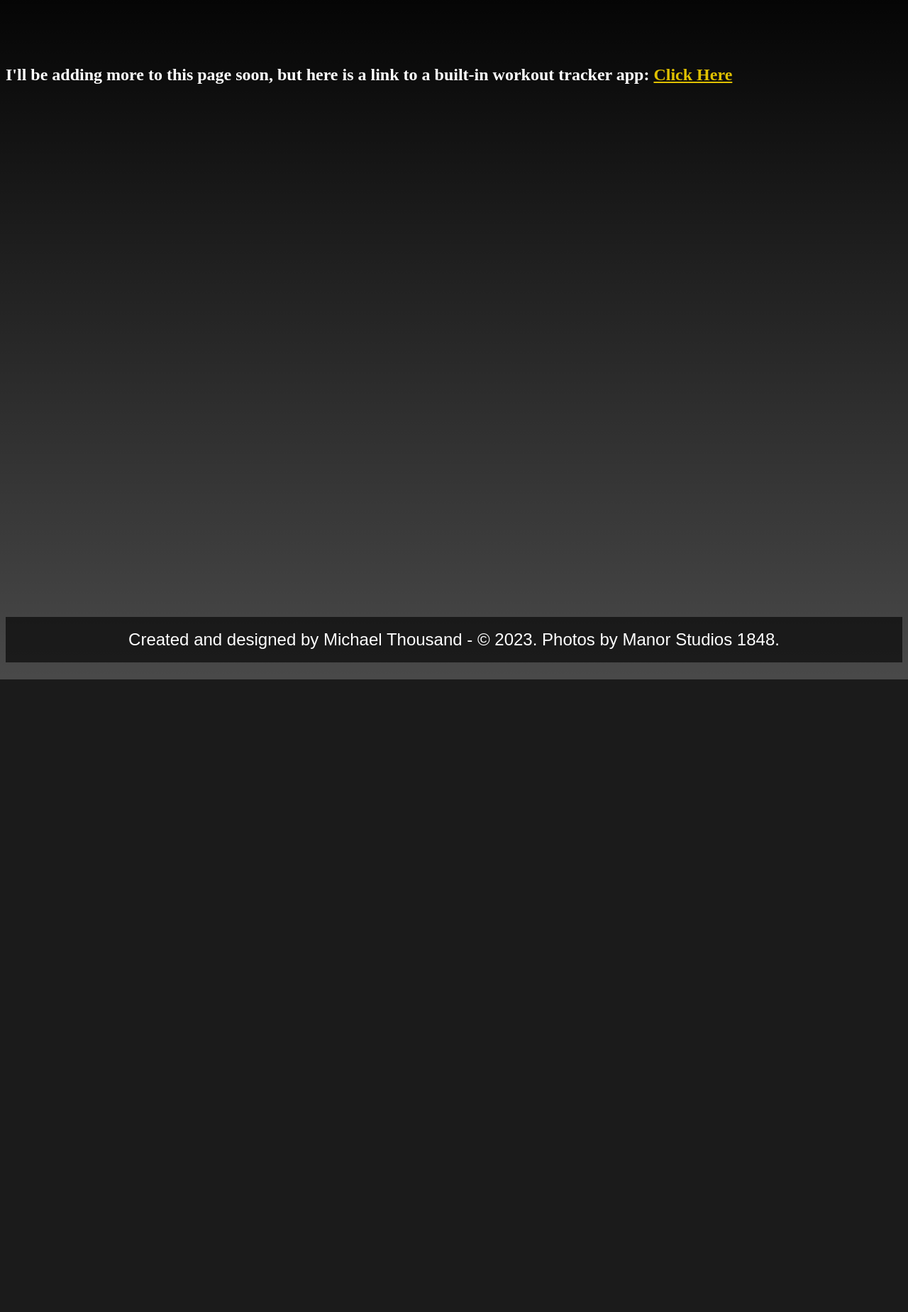
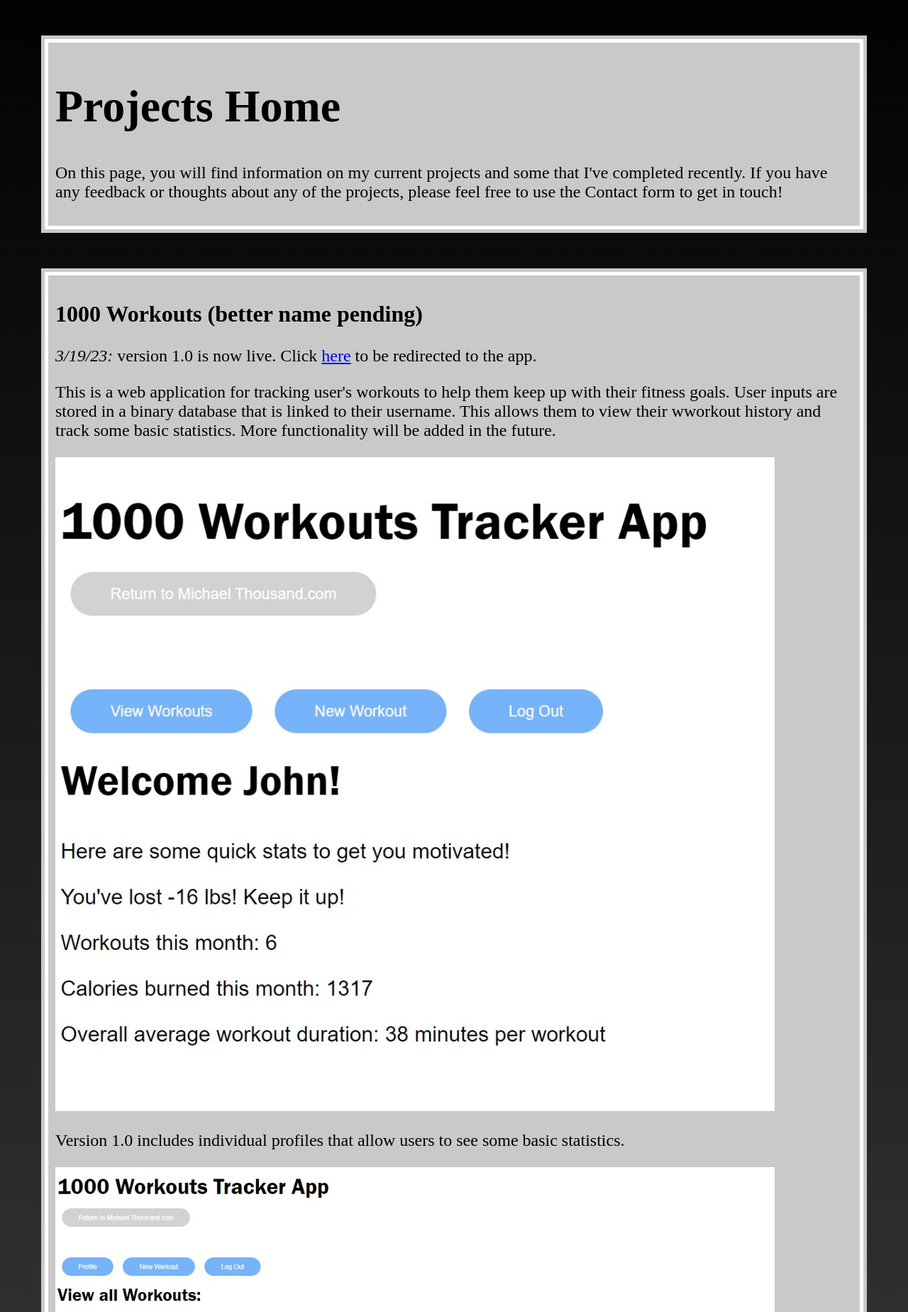
Before and after one commit to michaelthousand/Personal-Website, a Django app: template mainsite/templates/mainsite/projects.html in a window 1280 px wide. Shown: the part 72-1920 px from the top of the page at 71% size. Before the commit the page ends 1029 px from the top, so only its background shows below. Run offline with Django 4.2, Linux system fonts and the light colour scheme; the template is opened without the code that fills it, so the values that code supplies are empty; some libraries are stand-ins or nearby versions.

Commit message:
additional details added

```diff
--- a/mainsite/static/mainsite/style.css
+++ b/mainsite/static/mainsite/style.css
@@ -30,15 +30,13 @@ footer{
   background-color: #0000009f;
   line-height: 4rem;
   margin-bottom: 0px;
-    margin-top: 750px;
+  margin-top: 80px;
   color: #fff;
   font-family: montserrat, sans-serif;
   font-size: 1.5rem;
-    /*
-    opacity: 0;
-    animation: fadeIn 2s ease-in 400ms forwards;
-    */
 }
+
+
 
 /* Home Page */
 #title{
@@ -365,18 +398,76 @@ footer{
   font-size: 45px;
 }
 
+@media only screen and (max-width: 1550px){
+  #topSection{
+    display: block;
+    text-align: center;
+  }
+
+  .skills-table{
+    grid-template-columns: 1fr 1fr;
+    grid-template-rows: 1fr 1fr 1fr 1fr 1fr;
+  }
+
+  .resume-table{
+    grid-template-columns: 1fr;
+    grid-template-rows: 1fr 1fr 1fr;
+  }
+
+  .edu-table{
+    grid-template-columns: 1fr;
+    grid-template-rows: 1fr 1fr 1fr;
+  }
+}
+
 
 
 /* Projects Page*/
-#templink h2{
-  color:#fff;
+
+.projects-container{
+  padding: 20px;
+  margin: 50px;
+  background-color: #c9c9c9;
+  outline: 5px solid #fff;
+  outline-offset: -10px;
 }
 
-#templink a{
-  color: #E0C100;
+.projects-container h1{
+  color: #000;
+  font-size: 4rem;
 }
 
+.projects-container h2{
+  color: #000;
+  font-size: 2rem;
+}
 
+.projects-container p, li{
+  color: #000;
+  font-size: 1.5rem;
+}
+
+.projects-container img{
+  max-height: 1014px;
+  max-width: 1014px;
+  height: auto;
+  width: auto;
+}
+
+@media only screen and (max-width: 1200px){
+  .projects-container{
+    text-align: center;
+  }
+
+  .projects-container img{
+    max-height: 700px;
+    max-width: 700px;
+  }
+
+  .projects-container ul{
+    list-style-type: none;
+  }
+}
 
 
 /* Contact Page */
--- a/mainsite/templates/mainsite/base.html
+++ b/mainsite/templates/mainsite/base.html
@@ -25,9 +25,4 @@
 
     {% block content %}
     {% endblock %}
-    <footer>
-        <div>
-            <p>Created and designed by Michael Thousand - &copy; 2023. Photos by Manor Studios 1848.</p>
-        </div>
-    </footer>
 </body>
--- a/mainsite/templates/mainsite/contactsuccess.html
+++ b/mainsite/templates/mainsite/contactsuccess.html
@@ -25,4 +25,10 @@
 
 </div>
 
+<footer>
+    <div>
+        <p>Created and designed by Michael Thousand - &copy; 2023. Photo by Manor Studios 1848.</p>
+    </div>
+</footer>
+
 {% endblock %}
--- a/mainsite/templates/mainsite/projects.html
+++ b/mainsite/templates/mainsite/projects.html
@@ -11,13 +11,36 @@
 
 
 {% block content %}
-<br>
-<br>
-<br>
-<br>
-<div id="templink">
-    <h2>I'll be adding more to this page soon, but here is a link to a built-in workout tracker app: <a href="{% url 'workouthome' %}">Click Here</a></h2>
+<div class="projects-container" id="projects-top">
+    <h1>Projects Home</h1>
+    <p>On this page, you will find information on my current projects and some that I've completed recently. If you have any feedback or thoughts about any of the projects, please feel free to use the Contact form to get in touch!</p>
+</div>
+
+<div class="projects-container" id="workouttrackerinfo">
+    <h2>1000 Workouts (better name pending)</h2>
+    <p><em>3/19/23:</em> version 1.0 is now live. Click <a href="{% url 'workouthome' %}">here</a> to be redirected to the app.</p>
+    <p>This is a web application for tracking user's workouts to help them keep up with their fitness goals. User inputs are stored in a binary database that is linked to their username. This allows them to view their wworkout
+    history and track some basic statistics. More functionality will be added in the future.</p>
+    <img src="{% static 'images/wo_1.jpg' %}" alt="1000 Workouts Image 1">
+    <p>Version 1.0 includes individual profiles that allow users to see some basic statistics.</p>
+    <img src="{% static 'images/wo_2.jpg' %}" alt="1000 Workouts Image 2">
+    <p>It also allows users to view their individual workouts, and edit or delete incorrect entries.</p>
+    <p><strong>Upcoming Updates:</strong></p>
+    <ul>
+        <li>More statistics</li>
+        <li>Workout planning</li>
+        <li>Customizable user profiles</li>
+        <li>Mobile optimization</li>
+    </ul>
+
 </div>
 
 
+<footer>
+    <div>
+        <p>Created and designed by Michael Thousand - &copy; 2023.</p>
+    </div>
+</footer>
+
+
 {% endblock %}
--- a/mainsite/views.py
+++ b/mainsite/views.py
@@ -29,7 +29,7 @@ def contact(request):
             message = "\n".join(body.values())
 
             try:
-                send_mail(subject, message, 'admin@example.com', ['admin@example.com'])
+                send_mail(subject, message, 'michael.w.thousand@gmail.com', ['michael.w.thousand@gmail.com'])
             except BadHeaderError:
                 return HttpResponse('Invalid header found.')
             return redirect("contactsuccess")
```
Also changed, not shown: other parts of mainsite/static/mainsite/style.css (+74 -0 lines), mainsite/templates/mainsite/about.html (+7 -1 lines), mainsite/templates/mainsite/contact.html (+14 -1 lines), mainsite/templates/mainsite/home.html (+9 -4 lines), personalwebsite/settings.py (+32 -6 lines), workouttracker/views.py (+14 -4 lines), db.sqlite3, mainsite/static/images/wo_1.jpg (added), mainsite/static/images/wo_2.jpg (added), 1 other file. Lines whose indentation alone changed are shown as unchanged.
